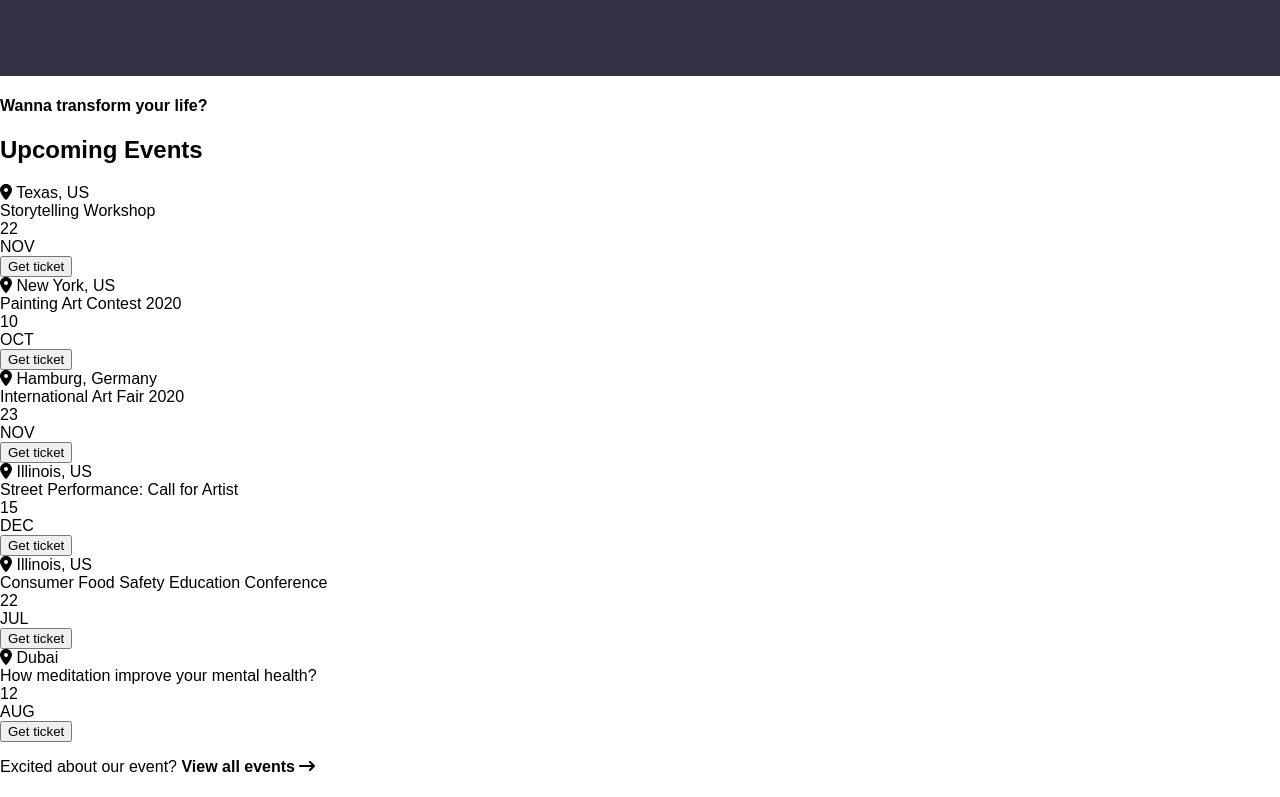
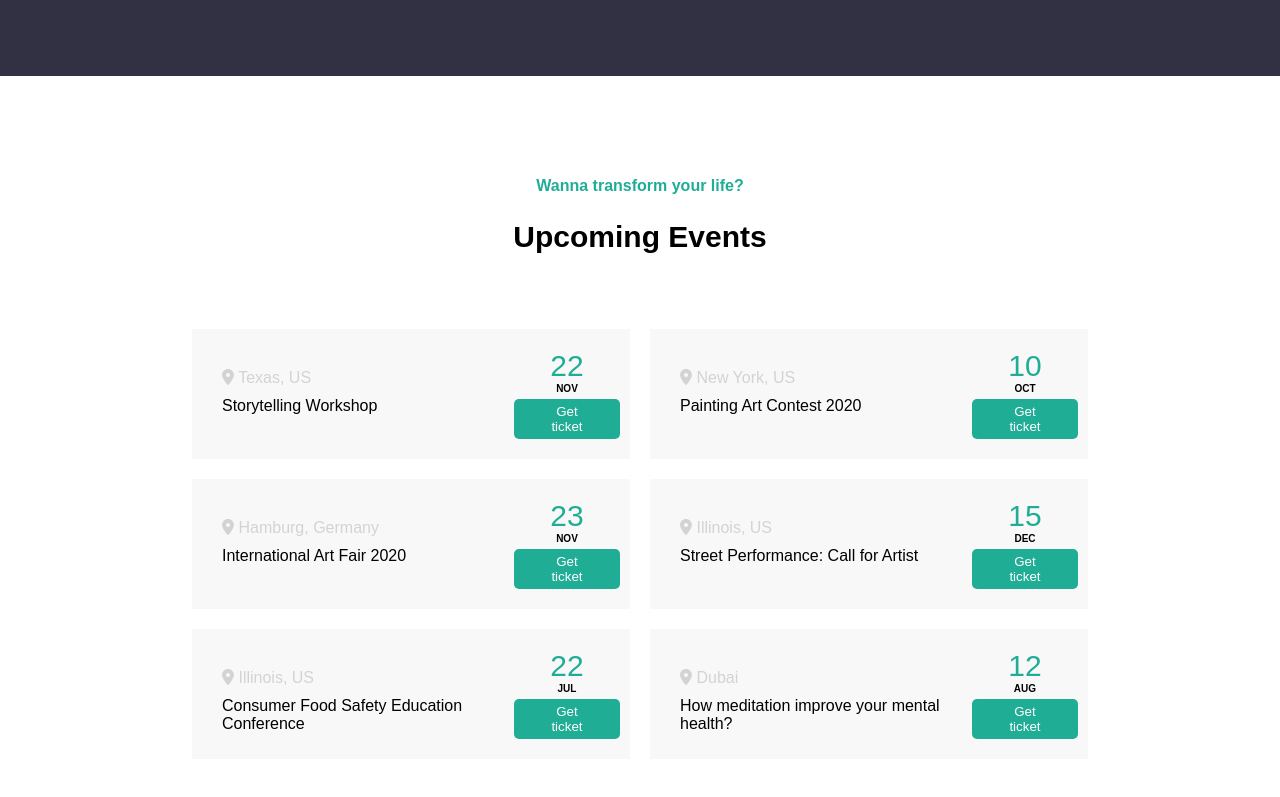
Before and after one commit to Levva01/proj-html-vuejs, a Vue app: page / in a window 1280 px wide. Shown: the part 3300-4097 px from the top of the page. Built offline with nearby package versions, Linux system fonts and the light colour scheme.

Commit message:
events completed

```diff
--- a/src/components/Sections/SectionEvents.vue
+++ b/src/components/Sections/SectionEvents.vue
@@ -154,7 +154,7 @@
 
     </div>
 
-    <p>Excited about our event? <strong>View all events <font-awesome-icon icon="fa-solid fa-arrow-right-long" /></strong></p>
+    <p>Excited about our event? <strong class="view">View all events <font-awesome-icon icon="fa-solid fa-arrow-right-long" /></strong></p>
 
   </section>
 </template>
@@ -168,4 +168,83 @@ export default {
 
 <style lang="scss" scoped>
 
+    .events{
+        padding: 5rem 0;
+
+        display: flex;
+        flex-direction: column;
+        align-items: center;
+
+        h4{
+            color: #20ad96;
+            margin-bottom: 0;
+        }
+
+        h2{
+            font-size: 1.875rem;
+        }
+
+        &__container{
+
+            display: flex;
+            flex-wrap: wrap;
+            width: 70%;
+            gap: 1.25rem;
+            margin: 3.125rem 0;
+
+            &__card{
+                text-align: left;
+                width: calc(50% - 30px);
+                display: flex;
+                background-color: #f8f8f8;
+                padding: 1.25rem .625rem;
+
+                .left-side{
+                    width: 70%;
+                    padding-top: 1.25rem;
+                    padding-left: 1.25rem;
+
+                    .place{
+                        color: lightgray;
+                        margin-bottom: .625rem;
+                    }
+
+                }
+
+                .right-side{
+                    text-align: center;
+                    .day{
+                        color: #20ad96;
+                        font-size: 1.875rem;
+                    }
+                    .month{
+                        margin-bottom: .3125rem;
+                        font-weight: bold;
+                        font-size: .625rem;
+                    }
+
+                    button{
+                        background-color: #20ad96;
+                        color: white;
+                        border: none;
+                        padding: .3125rem 1.5625rem;
+                        border-radius: .3125rem;
+                    }
+                }
+            }
+
+
+        }
+
+        .view{
+            color: #20ad96;
+            text-decoration: underline;
+            text-decoration-color: lightgray;
+            text-decoration-thickness: 1px;
+
+
+        }
+
+    }
+
 </style>
```
